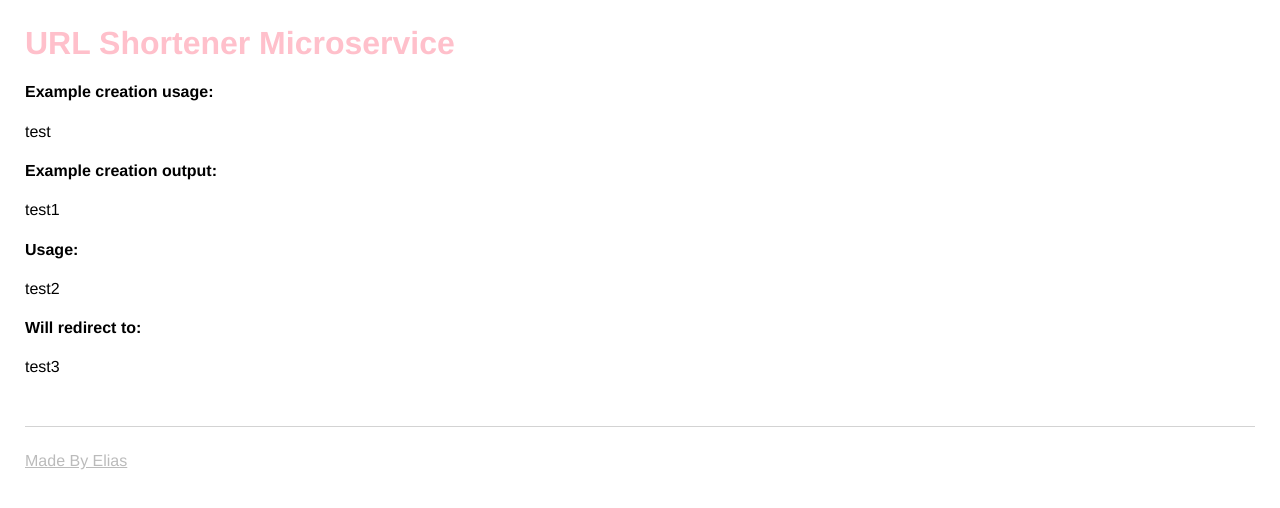
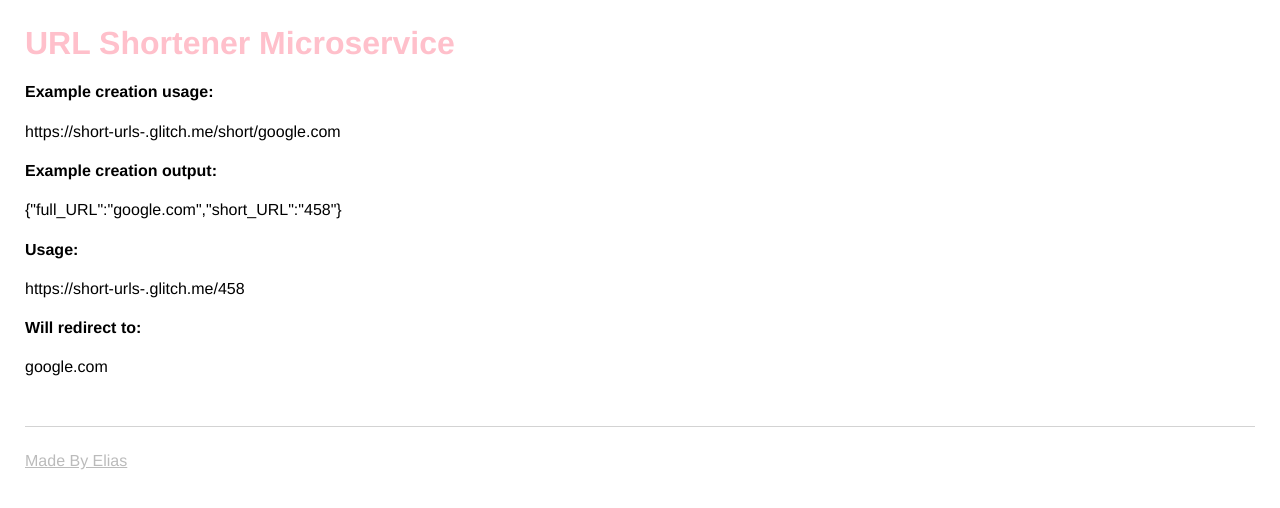
Before and after one commit to EliasGreen/URL-Shortener-Microservice, a website: page views/index.html in a window 1280 px wide. Drawn offline with nearby package versions, Linux system fonts and the light colour scheme.

Commit message:
💸🍏 Updated with Glitch

```diff
--- a/views/index.html
+++ b/views/index.html
@@ -30,25 +30,25 @@
        Example creation usage:
       </h4>
       <p>
-       test
+      https://short-urls-.glitch.me/short/google.com
       </p>
       <h4>
        Example creation output:
       </h4>
       <p>
-       test1
+       {"full_URL":"google.com","short_URL":"458"}
       </p>
       <h4>
        Usage:
       </h4>
       <p>
-       test2
+       https://short-urls-.glitch.me/458
       </p>
       <h4>
        Will redirect to:
       </h4>
       <p>
-       test3
+       google.com
       </p>
     </main>
 
```
Also changed, not shown: README.md.
